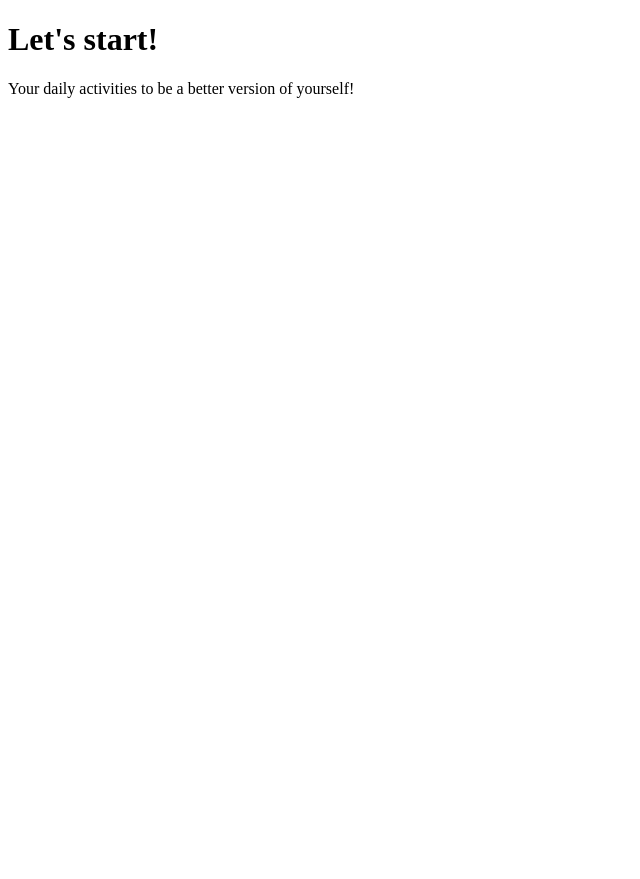
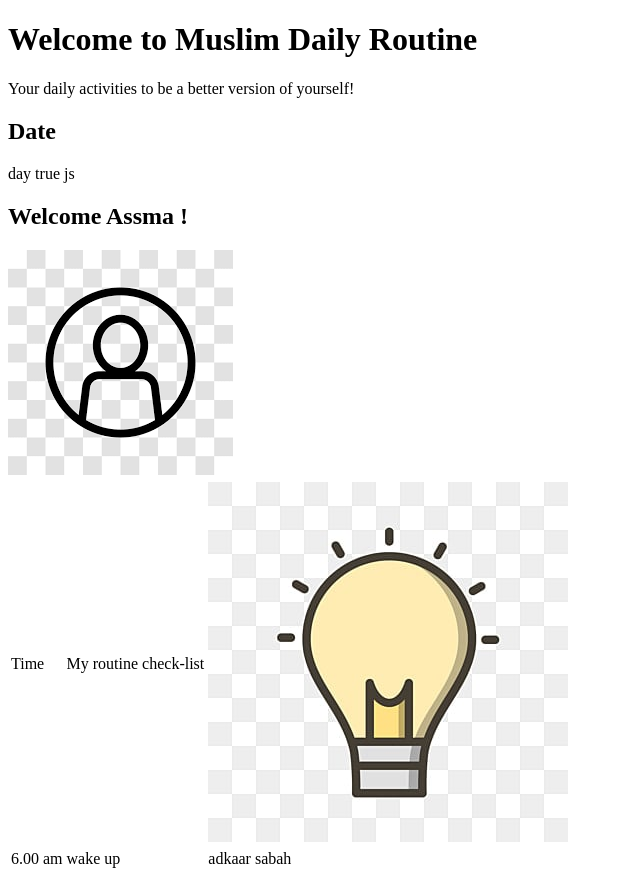
Before and after one commit to assmaratib/DailyRoutineCheckList, a plain HTML site: page index.html in a window 1280 px wide. Shown: the whole page, without its empty margins (0-640 px from the left). Before the commit the page ends 800 px from the top, so only its background shows below. Drawn offline with Linux system fonts and the light colour scheme.

Commit message:
added structure to main page and uploaded src to put in it

```diff
--- a/index.html
+++ b/index.html
@@ -2,10 +2,32 @@
 <html>
   <head>
     <title>Muslim Daily Routine </title>
+    <script>
+      document.getElementById("date_home_page").innerHTML = Date();
+    </script>
     <meta name="viewport" content="width=device-width, initial-scale=1.0">
   </head>
   <body>
-    <h1>Let's start! </h1>
+    <h1>Welcome to Muslim Daily Routine </h1>
     <p> Your daily activities to be a better version of yourself! </p>
+
+    <h2>Date</h2>
+    <p id="date_home_page">day true js</p>
+
+    <h2> Welcome Assma ! </h2>
+    <img src="user_icon_vector.png" alt="Icon of User">
+
+    <table>
+      <tr>
+        <td>Time</td>
+        <td>My routine check-list</td>
+        <td><img src="idea_vector.jpeg" alt="Idea Icon for suggestions"></td>
+      </tr>
+      <tr>
+        <td>6.00 am</td>
+        <td>wake up</td>
+        <td>adkaar sabah</td>
+      </tr>
+    </table>
   </body>
 </html>
```
Also changed, not shown: idea_vector.jpeg (added), user_icon.avif (added), user_icon_vector.png (added).
